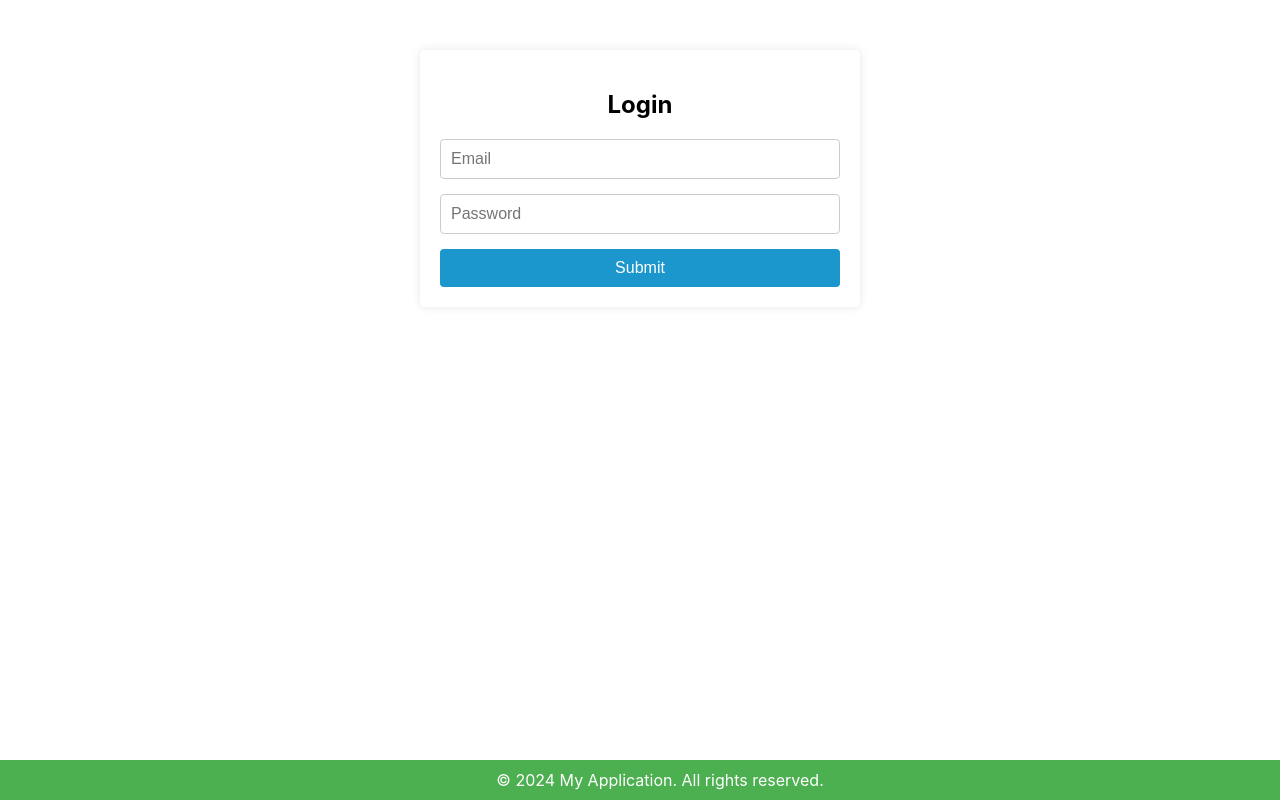
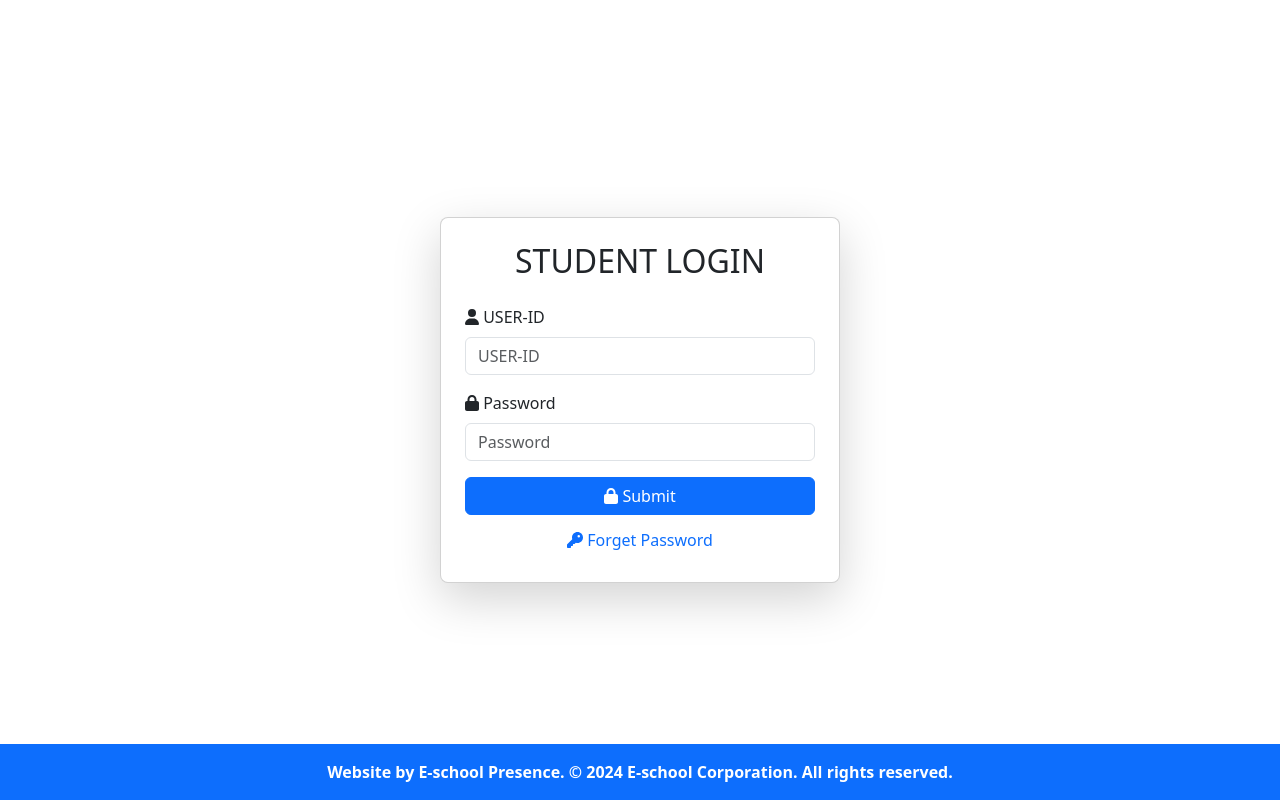
Before and after one commit to Dhirajsingh243/e-school-react, a React (Create React App) app: page /login in a window 1280 px wide. Built offline with nearby package versions, Linux system fonts and the light colour scheme.

Commit message:
modify design code css to bootstrap

```diff
--- a/src/App.js
+++ b/src/App.js
@@ -1,4 +1,5 @@
 import React from 'react';
+import 'bootstrap/dist/css/bootstrap.min.css';
 import { BrowserRouter as Router } from 'react-router-dom';
 import AppRoutes from './pages/routes.jsx'; // Import the updated Routes component
 
--- a/src/pages/elements/css/footer.css
+++ b/src/pages/elements/css/footer.css
@@ -1,13 +1,15 @@
+/* Custom footer styles if needed */
+
 .footer-container {
-    background-color: #4CAF50;
-    color: white;
-    text-align: center;
-    padding: 10px 20px;
-    position: fixed;
-    bottom: 0;
-    width: 100%;
+    /* This is now handled by Bootstrap's classes */
 }
 
 .footer-content p {
-    margin: 0;
+    /* Already handled by Bootstrap, but you can add any custom styling if necessary */
 }
+
+/* Example of custom hover effect if needed */
+.footer-container p:hover {
+    color: #ffffff; /* Keep text white on hover */
+    text-decoration: underline; /* Optional underline effect on hover */
+}
--- a/src/pages/elements/footer.jsx
+++ b/src/pages/elements/footer.jsx
@@ -1,11 +1,12 @@
 import React from 'react';
+import 'bootstrap/dist/css/bootstrap.min.css';
 import './css/footer.css'; // Ensure you have the correct path for the CSS file
 
 const Footer = () => {
     return (
-        <footer className="footer-container">
-            <div className="footer-content">
-                <p>&copy; {new Date().getFullYear()} My Application. All rights reserved.</p>
+        <footer className="bg-primary text-white text-center py-3 fixed-bottom">
+            <div className="container">
+                <p className="mb-0"><b>Website by E-school Presence. © 2024 E-school Corporation. All rights reserved.</b></p>
             </div>
         </footer>
     );
--- a/src/pages/routes.jsx
+++ b/src/pages/routes.jsx
@@ -5,6 +5,7 @@ import Dashboard from './dashboard.jsx';
 import Admin from './admin.jsx';
 import AddUser from './userModule/addUser.jsx';
 import Edituser from './userModule/editUser.jsx'
+import ForgetPassword from './userModule/forgetPassword.jsx';
 
 // Assume you have a dashboard component
 
@@ -17,6 +18,8 @@ const AppRoutes = () => {
             <Route path="/admin" element={<Admin/>} />
             <Route path="/addUser" element={<AddUser />} />
             <Route path="/editUser" element={<Edituser />} />
+            <Route path="/forgetPassword" element={<ForgetPassword />} />
+
 
             <Route path="*" element={<h1>404: Page Not Found</h1>} />
         </Routes>
--- /dev/null
+++ b/src/pages/userModule/css/forgetPassword.css
@@ -0,0 +1,32 @@
+/* Additional custom styles for the Forget Password page */
+
+/* Override the card shadow to make it more subtle if needed */
+.card {
+    border-radius: 8px; /* Add slightly rounded corners */
+    box-shadow: 0 4px 8px rgba(0, 0, 0, 0.1); /* Adjust the shadow for a softer look */
+}
+
+/* Input focus effect override */
+.form-control:focus {
+    border-color: #007bff; /* Change focus color to match Bootstrap primary */
+    box-shadow: 0 0 0 0.2rem rgba(0, 123, 255, 0.25); /* Add a slight shadow on focus */
+}
+
+/* Custom button hover effect */
+.btn-primary:hover {
+    background-color: #0056b3; /* Darken the button color on hover */
+    box-shadow: 0 4px 8px rgba(0, 91, 187, 0.3); /* Add a shadow on hover */
+}
+
+/* Ensure the alert message fits well within the card */
+.alert {
+    border-radius: 4px; /* Match the alert's border radius to the card */
+    font-size: 14px; /* Adjust the font size for better readability */
+}
+
+/* Mobile responsiveness tweaks */
+@media (max-width: 576px) {
+    .card {
+        width: 100%; /* Make the card take up the full width on small screens */
+    }
+}
--- a/src/pages/userModule/css/login.css
+++ b/src/pages/userModule/css/login.css
@@ -1,11 +1,15 @@
+.login-main
+{
+    background-color: rgb(225, 220, 220)
+}
 .login-container {
     width: 100%;
     max-width: 400px;
     margin: 50px auto;
     padding: 20px;
-    box-shadow: 0 0 10px rgba(0, 0, 0, 0.1);
+    box-shadow: 10 0 100px rgba(0, 0, 0, 0.1);
     border-radius: 5px;
-    background-color: #fff;
+    background-color: rgb(255, 255, 255);
 }
 
 .login-heading {
@@ -48,3 +52,14 @@
     margin-bottom: 15px;
     text-align: center;
 }
+
+.forget-button {
+    padding: 5px;
+    color: black;
+    border: none;
+    border-radius: 4px;
+    font-size: 16px;
+    cursor: pointer;
+    transition: background-color 0.3s ease;
+    text-align: center;
+}
--- /dev/null
+++ b/src/pages/userModule/forgetPassword.jsx
@@ -0,0 +1,67 @@
+import React, { useState } from 'react';
+import 'bootstrap/dist/css/bootstrap.min.css';
+import './css/forgetPassword.css'; // Import custom CSS if necessary
+import 'bootstrap-icons/font/bootstrap-icons.css';
+import { FontAwesomeIcon } from '@fortawesome/react-fontawesome';
+import { faUser, faLock ,faKey} from '@fortawesome/free-solid-svg-icons';
+
+const ForgetPassword = () => {
+    const [studentId, setStudentId] = useState('');
+    const [password, setPassword] = useState('');
+    const [message, setMessage] = useState('');
+
+    const handleSubmit = async (e) => {
+        e.preventDefault();
+
+        // Implement the logic to handle the forget password functionality
+        const userData = {
+            studentId,
+            password,
+        };
+
+        // Mock API call (replace with actual API call)
+        try {
+            // Assume an API call here to submit the data
+            setMessage('Password reset successful.'); // Update this based on actual API response
+        } catch (error) {
+            console.error('Error resetting password:', error);
+            setMessage('An error occurred while resetting the password.');
+        }
+    };
+
+    return (
+        <div className="container d-flex justify-content-center align-items-center vh-100">
+            <div className="card p-4 shadow-lg" style={{ maxWidth: '400px', width: '100%' }}>
+                <h2 className="text-center mb-4">Forget Password</h2>
+                <form onSubmit={handleSubmit}>
+                    <div className="mb-3">
+                        <label htmlFor="studentId" className="form-label"><FontAwesomeIcon icon={faUser} /> Student ID</label>
+                        <input
+                            type="text"
+                            id="studentId"
+                            className="form-control"
+                            value={studentId}
+                            onChange={(e) => setStudentId(e.target.value)}
+                            required
+                        />
+                    </div>
+                    <div className="mb-3">
+                        <label htmlFor="password" className="form-label"><FontAwesomeIcon icon={faLock} />  New Password</label>
+                        <input
+                            type="password"
+                            id="password"
+                            className="form-control"
+                            value={password}
+                            onChange={(e) => setPassword(e.target.value)}
+                            required
+                        />
+                    </div>
+                    <button type="submit" className="btn btn-primary w-100">Reset Password</button>
+                </form>
+                {message && <p className="alert alert-info mt-3 text-center">{message}</p>}
+            </div>
+        </div>
+    );
+};
+
+export default ForgetPassword;
--- a/src/pages/userModule/login.jsx
+++ b/src/pages/userModule/login.jsx
@@ -1,33 +1,30 @@
 import React, { useState } from 'react';
-import './css/login.css'; // Ensure the correct path to your CSS file
-import { useNavigate } from 'react-router-dom'; // Use useNavigate instead of useHistory
+import { useNavigate } from 'react-router-dom';
 import axios from 'axios';
 import { API_ROUTES } from '../../config/api.js';
-import Dashboard from '../dashboard.jsx';
+import 'bootstrap-icons/font/bootstrap-icons.css';
+import { FontAwesomeIcon } from '@fortawesome/react-fontawesome';
+import { faUser, faLock ,faKey} from '@fortawesome/free-solid-svg-icons';
+
 
 const Login = () => {
     const [email, setEmail] = useState('');
     const [password, setPassword] = useState('');
     const [error, setError] = useState('');
-    const navigate = useNavigate(); // Initialize useNavigate
+    const navigate = useNavigate();
 
     const handleSubmit = async (e) => {
         e.preventDefault();
         setError('');
 
         try {
-            const response = await axios.post(API_ROUTES.LOGIN, { // Using the correct API route
+            const response = await axios.post(API_ROUTES.LOGIN, {
                 email,
                 password,
             });
 
             if (response.status === 200) {
-                // const token = response.data.token; // Assuming the API returns a token
-                // if (token) {
-                //     localStorage.setItem('authToken', token); // Store token in local storage
-                // }
-                // Assuming the API returns a success message or token
-                navigate('/dashboard'); // Use navigate to redirect
+                navigate('/dashboard');
             } else {
                 setError(response.data.message || 'Login failed. Please try again.');
             }
@@ -41,28 +38,43 @@ const Login = () => {
     };
 
     return (
-        <div className="login-container">
-            <h2 className="login-heading">Login</h2>
-            <form onSubmit={handleSubmit} className="login-form">
+        <div className="container d-flex justify-content-center align-items-center vh-100">
+            <div className="card p-4 shadow-lg" style={{ maxWidth: '400px', width: '100%' }}>
+                <h2 className="text-center mb-4">STUDENT LOGIN</h2>
+                <form onSubmit={handleSubmit}>
+                    <div className="mb-3">
+                        <label htmlFor="email" className="form-label"><FontAwesomeIcon icon={faUser} /> USER-ID</label>
                         <input
-                    type="email"
-                    placeholder="Email"
+                            type="text"
+                            id="userId"
+                            placeholder='USER-ID'
+                            className="form-control"
                             value={email}
                             onChange={(e) => setEmail(e.target.value)}
                             required
-                    className="login-input"
                         />
+                    </div>
+                    <div className="mb-3">
+                        <label htmlFor="password" className="form-label"><FontAwesomeIcon icon={faLock} /> Password</label>
                         <input
                             type="password"
-                    placeholder="Password"
+                            id="password"
+                            placeholder='Password'
+                            className="form-control"
                             value={password}
                             onChange={(e) => setPassword(e.target.value)}
                             required
-                    className="login-input"
                         />
-                {error && <div className="login-error">{error}</div>}
-                <button type="submit" className="login-button">Submit</button>
+                    </div>
+                    {error && <div className="alert alert-danger text-center">{error}</div>}
+                    <button type="submit" className="btn btn-primary w-100"><FontAwesomeIcon icon={faLock} /> Submit</button>
+                    <div className="text-center mt-3">
+                        <h6 className="text-primary cursor-pointer" onClick={() => navigate('/forgetPassword')}>
+                        <FontAwesomeIcon icon={faKey} /> Forget Password
+                        </h6>
+                    </div>
                 </form>
+            </div>
         </div>
     );
 };
```
Also changed, not shown: package.json (+7 -0 lines), src/documents/add dependency.txt (added), 1 other file (tests, documents, lock files or other folders). Lines whose indentation alone changed are shown as unchanged.
